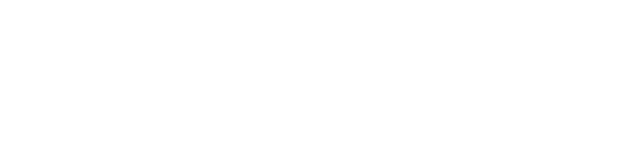
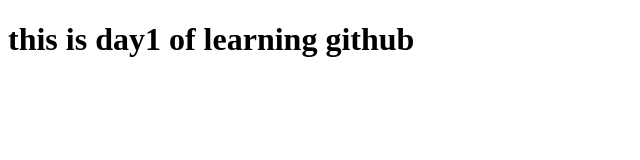
Before and after one commit to Rakeshsinghsaud/web-development, a plain HTML site: page day1/index.html in a window 1280 px wide. Shown: the whole page, without its empty margins (0-640 px from the left). Drawn offline with Linux system fonts and the light colour scheme.

Commit message:
heading addded

```diff
--- a/day1/index.html
+++ b/day1/index.html
@@ -6,6 +6,6 @@
     <title>Document</title>
 </head>
 <body>
-
+    <h1>this is day1 of learning github </h1>
 </body>
 </html>
```
